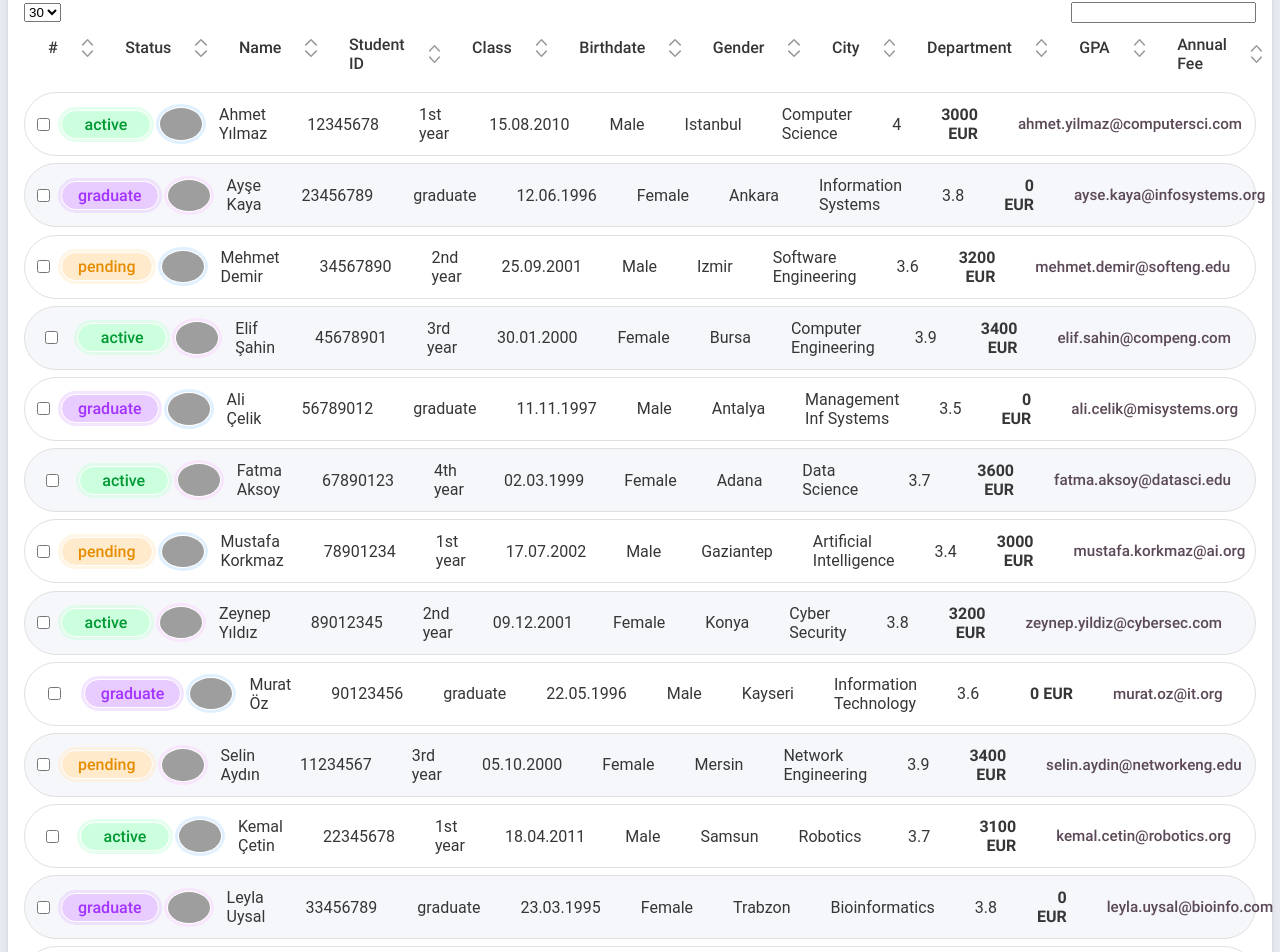
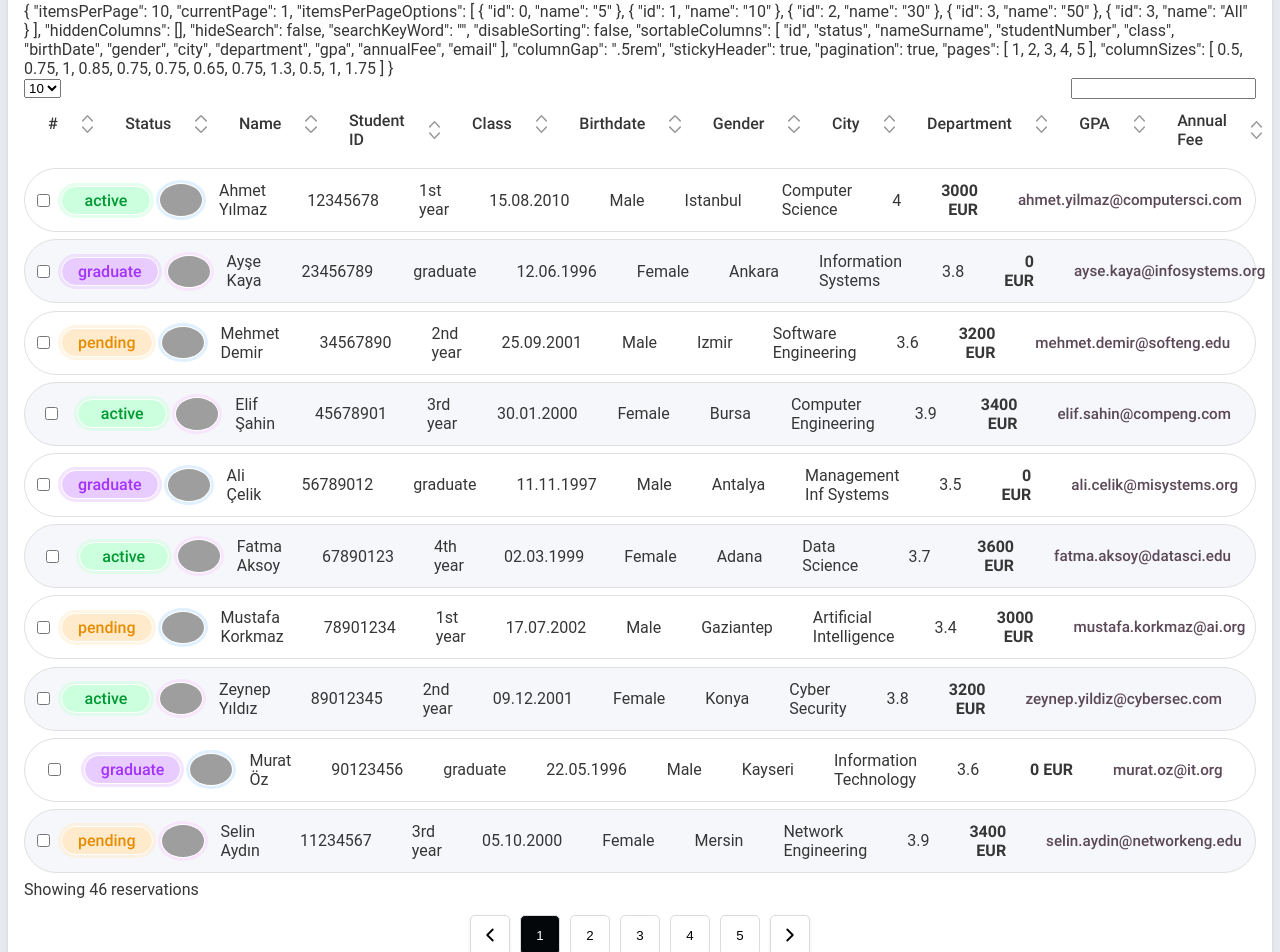
Before and after one commit to Mwiert/miniSpa, a Vue app: page /pinkpanthers in a window 1280 px wide. Shown: the part 22-974 px from the top of the page. Built offline with nearby package versions, Linux system fonts and the light colour scheme; grey boxes are pictures that could not be loaded; a web font is replaced by a local one.

Commit message:
pagination added

```diff
--- a/mentors/flexitable/components/FlexiTable.vue
+++ b/mentors/flexitable/components/FlexiTable.vue
@@ -1,6 +1,6 @@
 <template>
   <div class="flexi-table-c">
-    <!-- {{ flexi.options }} -->
+     {{ flexi.options }}
     <FlexiTableControls />
     <FlexiTableHeader />
     <FlexiTableBody />
@@ -22,7 +22,6 @@ export default {
       ...flexiConfig,
       ...this.flexi.options
     }
-
     //sortable Control
     if (!this.flexi.options.disableSorting) {
       const sortableParamsExist = this.flexi.columns.some((column) => column.sortable == true)
@@ -38,6 +37,8 @@ export default {
         })
       }
     }
+
+
   },
   components: {
     FlexiTableControls,
--- a/mentors/flexitable/components/FlexiTableFooter.vue
+++ b/mentors/flexitable/components/FlexiTableFooter.vue
@@ -1,15 +1,24 @@
 <template>
-  <div class="flexi-table-footer-c">footer</div>
+  <div class="flexi-table-footer-c">
+    {{ "Showing " + this.flexi.rows.length + " reservations" }}
+    <SmartTablePagination/>
+  </div>
 </template>
+<script>
 
-<script>
+import SmartTablePagination from '../../../src/components/SmartTable/SmartTablePagination.vue'
 export default {
   name: 'FlexiTableFooter',
-  inject: ['flexi']
+  inject: ['flexi'],
+  components: {
+    SmartTablePagination,
+  },
+
 }
 </script>
 
 <style lang="scss" scoped>
 .flexi-table-footer-c {
+
 }
 </style>
--- a/mentors/flexitable/flexi.config.json
+++ b/mentors/flexitable/flexi.config.json
@@ -1,10 +1,12 @@
 {
   "itemsPerPage": 10,
+  "currentPage":1,
   "itemsPerPageOptions": [
     { "id": 0, "name": "5" },
     { "id": 1, "name": "10" },
     { "id": 2, "name": "30" },
-    { "id": 3, "name": "50" }
+    { "id": 3, "name": "50" },
+    { "id": 3, "name": "All" }
   ],
   "hiddenColumns": [],
   "hideSearch": false,
@@ -12,5 +14,7 @@
   "disableSorting": false,
   "sortableColumns": [],
   "columnGap": "3rem",
-  "stickyHeader": false
+  "stickyHeader": false,
+  "pagination": true,
+  "pages":[]
 }
--- a/mentors/flexitable/flexitableMixin.js
+++ b/mentors/flexitable/flexitableMixin.js
@@ -9,8 +9,8 @@ export default {
       )
     },
     FlexiBodyItemsPerPage() {
-      const itemsPerPage = this.flexi.options.itemsPerPage || 10
-      const currentPage = this.flexi.options.pagination?.currentPage || 1
+      const itemsPerPage = this.flexi.options.itemsPerPage
+      const currentPage = this.flexi.options.currentPage
       const startIndex = (currentPage - 1) * itemsPerPage
       const endIndex = startIndex + itemsPerPage
       return this.SearchKey.slice(startIndex, endIndex)
@@ -32,6 +32,16 @@ export default {
   methods: {
     HideColumn(key) {
       return !this.flexi.options.hiddenColumns?.includes(key)
+    },
+    GeneratePagination(itemsPerPage){
+      console.log("GeneratePagination")
+    //pagination
+    this.flexi.options.currentPage = 1
+    this.flexi.options.pages = []
+    const totalPageNum = Math.ceil(this.flexi.rows.length / itemsPerPage);
+    for (let i=1; i <= totalPageNum ; i++) {
+      this.flexi.options.pages.push(i)
+    }
     }
   }
 }
--- a/src/components/SmartTable/SmartTablePagination.vue
+++ b/src/components/SmartTable/SmartTablePagination.vue
@@ -1,61 +1,60 @@
 <template>
     <div class="smart-table-pagination-c">
-
-      <button v-if="localCurrentPage != 1"  @click="setPage(localCurrentPage-1)" class="prev-page-btn">
+      <button
+      @click="setPage(flexi.options.currentPage-1)"
+      class="prev-page-btn"
+      >
         <SvgIcon :name="'arrow-left'" size="s" />
       </button>
       <button
-        v-for="page in totalPages"
+        v-for="page in flexi.options.pages "
         :key="page"
         @click="setPage(page)"
-        :class="['page-btn', { active: page === localCurrentPage }]"
+        :class="['page-btn', { active: page === flexi.options.currentPage }]"
       >
         {{ page }}
 
       </button>
-      <button  v-if="localCurrentPage != totalPages.length" @click="setPage(localCurrentPage+1)" class="next-page-btn">
+
+      <button
+      @click="setPage(flexi.options.currentPage+1)"
+      class="next-page-btn"
+      >
         <SvgIcon :name="'arrow-right'" size="s" />
       </button>
     </div>
   </template>
 
-  <script lang="ts">
+  <script >
+  import flexiTableMixin from '../../../mentors/flexitable/flexitableMixin'
   export default {
     name: 'SmartTablePagination',
-    props: {
-      currentPage: {
-        type: Number,
-        required: true
-      },
-      totalPages: {
-        type: Array,
-        required: true
-      }
-    },
-    data() {
-      return {
-        localCurrentPage: this.currentPage
-      };
-    },
+    inject: ['flexi'],
+    mixins: [flexiTableMixin],
+
     methods: {
       setPage(page) {
-        console.log(this.totalPages.length,page)
-          if(page != 0 && page <= this.totalPages.length ){
-            this.localCurrentPage = page;
-            this.$emit('update:currentPage', this.localCurrentPage);
-            console.log(this.localCurrentPage);
+          if(page != 0 && page <= this.flexi.options.pages.length ){
+            this.flexi.options.currentPage = page;
           }
-      }
+      },
+    //   isVisible() {
+    //   return this.localCurrentPage !== 1;
+    // },
+    //   checkNext(item){
+    //     return item != this.totalPages.length
+    //   }
     },
-    computed: {
+  watch: {
+      "flexi.options.itemsPerPage":{
+        handler:function(val){
+          console.log( "itemsperpage",val)
+          this.GeneratePagination(val)
+        }, immediate: true
+      },
+     },
+  };
 
-    },
-    watch: {
-      currentPage(newVal){
-        this.localCurrentPage = newVal;
-      }
-    }
-  };
   </script>
 
 
@@ -79,10 +78,14 @@
       border: 1px solid #dcdcdc;
       margin: 0 5px;
       cursor: pointer;
+      visibility: visible;
 
       &:hover {
         background-color: #f0f0f0;
       }
+      .prev-page-btn.isVisible {
+      visibility: hidden;
+}
     }
 
     .page-btn {
--- a/src/pages/PinkPanthers.vue
+++ b/src/pages/PinkPanthers.vue
@@ -25,9 +25,8 @@ export default {
           columnSizes: [0.5, 0.75, 1, 0.85, 0.75, 0.75, 0.65, 0.75, 1.3, 0.5, 1, 1.75],
           columnGap: '.5rem',
           // hiddenColumns: ['annualFee', 'email'],
-
-          itemsPerPage: 30,
-          stickyHeader: true
+          stickyHeader: true,
+          pagination: true
           // disableSorting: true
         },
         columns: [
@@ -48,7 +47,7 @@ export default {
       }
     }
   },
-  mounted() {
+  created() {
     // row mapper for FlexiTable
     this.flexiTableOptions.rows = response.map((item) => {
       return {
```
